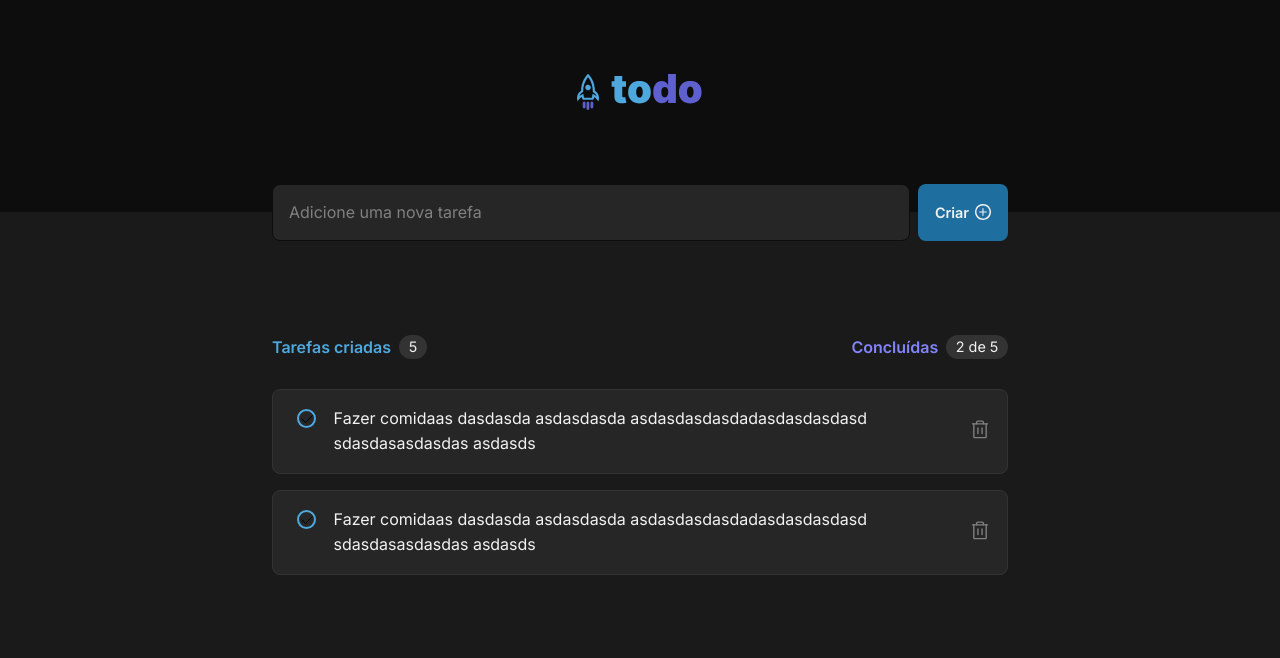
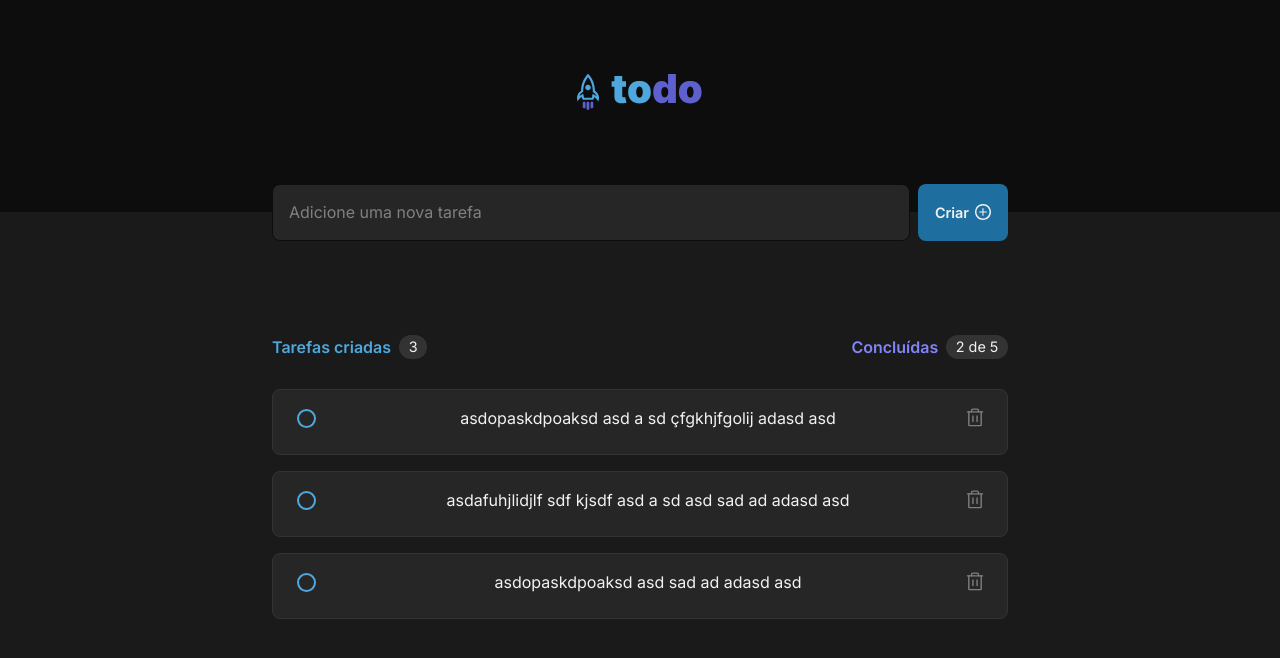
Before and after one commit to brunojuwer/todo-list-react, a React (Vite) app: page / in a window 1280 px wide. Shown: the top 658 px of the page. Built offline with nearby package versions, Linux system fonts and the light colour scheme.

Commit message:
finished styles and added some functionalities

```diff
--- a/src/components/Task.module.css
+++ b/src/components/Task.module.css
@@ -1,7 +1,3 @@
-ul {
-  width: 100%;
-  list-style: none;
-}
 
 li {
   display: flex;
@@ -28,11 +24,29 @@ li {
   border: 2px solid var(--blue);
   border-radius: 50%;
   cursor: pointer;
+  text-align: center;
+
+  transition: background-color 100ms;
+}
+
+.checkmark {
+  color: var(--gray-500);
+}
+
+.checkmark svg {
+  width: 0.9rem;
+}
+
+.checkboxTask:hover{
+  background: var(--blue-dark) ;
+  border: 2px solid var(--blue-dark);
+  color: var(--gray-300);
 }
 
 .checkboxTask input {
   display: none;
 }
+
 
 .taskTitle {
   padding-left: 1rem;
@@ -47,15 +61,77 @@ li {
 
 button.deleteTask {
   background: transparent;
+  margin-top: -0.2rem;
   border: 0;
+  width: 2rem;
+  height: 2rem;
   cursor: pointer;
 }
 
 button.deleteTask svg {
   color: var(--gray-300);
+  padding-top: 2px;
+
   transition: 200ms color;
+}
+
+button.deleteTask:hover {
+  background: var(--gray-400);
+  border-radius: 5px;
+  color: var(--red-danger);
+
 }
 
 button.deleteTask svg:hover {
   color: var(--red-danger);
 }
+
+
+/* Estilos para os checkbox marcados*/
+
+.checkboxTaskChecked {
+  display: block;
+  margin-top: 3px;
+  width: 1.2rem;
+  height: 1.2rem;
+  border: 0;
+  background: var(--purple-dark);
+  border-radius: 50%;
+  cursor: pointer;
+  text-align: center;
+
+  transition: background-color 100ms;
+}
+
+.checkmarkChecked {
+  color: var(--gray-500);
+}
+
+.checkmarkChecked svg {
+  width: 0.9rem;
+  color: var(--gray-100);
+  padding: 1px;
+}
+
+.checkboxTaskChecked:hover{
+  background: var(--purple) ;
+  color: var(--gray-300);
+}
+
+.checkboxTaskChecked input {
+  display: none;
+}
+
+
+.taskTitleChecked {
+  padding-left: 1rem;
+}
+
+.taskTitleChecked p {
+  color: var(--gray-100);
+  opacity: 0.4;
+  text-decoration: line-through;
+  font-size: 1rem;
+  line-height: 1.6;
+  font-weight: 400;
+}
--- a/src/components/Task.tsx
+++ b/src/components/Task.tsx
@@ -2,31 +2,44 @@ import { Trash, Check } from 'phosphor-react';
 
 import styles from './Task.module.css';
 
-export function Task() {
+interface TaskProps {
+  id: number;
+  taskTitle: string;
+  isComplete: boolean;
+  onCheckTask: (id: number) => void;
+}
+
+export function Task({id, taskTitle, isComplete, onCheckTask} : TaskProps) {
+
+  function handleCheckTask(){
+    onCheckTask(id)
+  }
+
   return (
 
-    <ul>
-      <li key={'d'}>
+      <li>
         <div className={styles.checkboxContainer}>
-          <label className={styles.checkboxTask}>
+          <label
+            className={isComplete ? styles.checkboxTaskChecked : styles.checkboxTask}
+            onClick={handleCheckTask}
+            >
             <input
               type="checkbox"
             />
-            <span className={styles.checkmark}><Check/></span>
+            <span className={isComplete ? styles.checkmarkChecked : styles.checkmark }><Check size={14}/></span>
           </label>
         </div>
 
-        <div className={styles.taskTitle}>
-          <p>Fazer comidaas dasdasda asdasdasda  asdasdasdasdadasdasdasdasd sdasdasasdasdas asdasds</p>
+        <div className={isComplete ? styles.taskTitleChecked : styles.taskTitle }>
+          <p>{taskTitle}</p>
         </div>
 
         <button
           className={styles.deleteTask}
           type='button'
         >
-          <Trash size={22}/>
+          <Trash size={24}/>
         </button>
       </li>
-    </ul>
   )
 }
--- a/src/components/TasksList.module.css
+++ b/src/components/TasksList.module.css
@@ -112,3 +112,8 @@ div.doneTasks .doneTasksAmount {
 section {
   width: 100%;
 }
+
+section ul {
+    width: 100%;
+    list-style: none;
+}
--- a/src/components/TasksList.tsx
+++ b/src/components/TasksList.tsx
@@ -1,8 +1,37 @@
 import styles from './TasksList.module.css';
 import addButton from '../assets/plus.svg'
 import { Task } from './Task';
+import { useState } from 'react';
+
+const mytasks = [
+  {
+    id: 1,
+    taskTitle: 'asdopaskdpoaksd asd a sd çfgkhjfgolij adasd asd',
+    isComplete: false
+  },
+  {
+    id: 2,
+    taskTitle: 'asdafuhjlidjlf sdf kjsdf asd a sd asd  sad ad adasd asd',
+    isComplete: false
+  },
+  {
+    id: 3,
+    taskTitle: 'asdopaskdpoaksd asd   sad ad adasd asd',
+    isComplete: false
+  },
+]
 
 export function TasksList() {
+
+  const [tasks, setTasks] = useState(mytasks);
+
+  function handleTaskCompleted(id: number) {
+    const checkedTask = tasks.map(task => task.id === id ?
+      {...task, isComplete: !task.isComplete } : task
+    )
+      console.log(checkedTask)
+    setTasks(checkedTask)
+  }
 
   return (
   <div className={styles.container}>
@@ -19,7 +48,7 @@ export function TasksList() {
       <div className={styles.tasksInfo}>
         <div className={styles.createdTasks}>
           <span className={styles.createdTasksTitle}>Tarefas criadas</span>
-          <span className={styles.createdTasksAmount}>5</span>
+          <span className={styles.createdTasksAmount}>{tasks.length}</span>
         </div>
 
         <div className={styles.doneTasks}>
@@ -29,8 +58,17 @@ export function TasksList() {
       </div>
 
       <section>
-        <Task />
-        <Task />
+        {tasks.map(({id, taskTitle, isComplete})=> (
+          <ul key={id}>
+            <Task
+              id={id}
+              taskTitle={taskTitle}
+              isComplete={isComplete}
+              onCheckTask={handleTaskCompleted}
+            />
+          </ul>
+        ))}
+
       </section>
     </main>
   </div>
```
